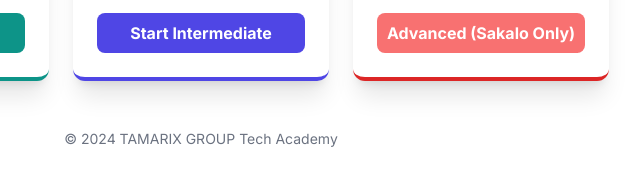
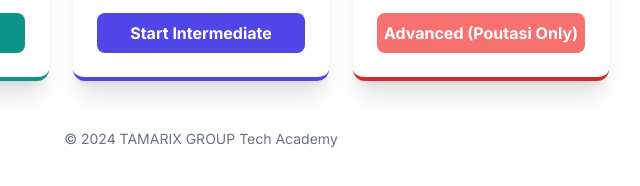
Before and after one commit to toviavaaelua/Tech-Academy-Curriculum, a plain HTML site: page index.html in a window 1280 px wide. Shown: the part 570-756 px from the top of the page, 439-1079 px from the left. Drawn offline with nearby package versions, Linux system fonts and the light colour scheme.

Commit message:
Update index.html
Update string to amend text L70

```diff
--- a/index.html
+++ b/index.html
@@ -67,7 +67,7 @@
                 <div class="bg-white p-6 rounded-xl shadow-xl hover:shadow-2xl transition-all duration-300 border-b-4 border-red-600 transform hover:-translate-y-1">
                     <h2 class="text-2xl font-semibold text-red-700 mb-3">Advanced</h2>
                     <p class="text-gray-500 mb-4">Introduction to web coding (HTML/CSS), data analysis tools, and cybersecurity principles. Your digital doorway.</p>
-                    <button class="w-full bg-red-400 text-white py-2 rounded-lg font-bold cursor-not-allowed">Advanced (Sakalo Only)</button>
+                    <button class="w-full bg-red-400 text-white py-2 rounded-lg font-bold cursor-not-allowed">Advanced (Poutasi Only)</button>
                 </div>
             </a>
         </main>
```
